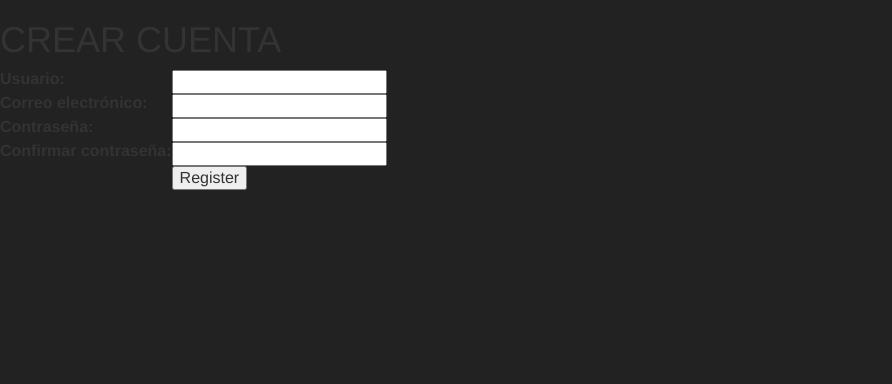
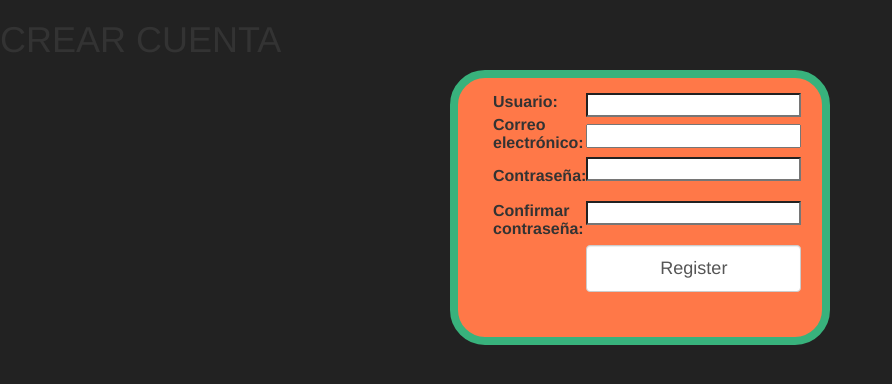
Before and after one commit to grchristian/RoboWorld, a Django app: page /register/ in a window 1280 px wide. Shown: the top 384 px of the page, without its empty margins (0-892 px from the left). Run offline with Django 3.2, Linux system fonts and the light colour scheme; some libraries are stand-ins or nearby versions.

Commit message:
crear cuenta formato colores

```diff
--- a/roboworld_app/templates/roboworld_app/register.html
+++ b/roboworld_app/templates/roboworld_app/register.html
@@ -23,7 +23,7 @@
 
 {% block content %}
 
-     <div class="login">
+     <div class="login" class="wrapper">
 
          {% if messages %}
             <ul>
@@ -35,13 +35,13 @@
 
         <h1>CREAR CUENTA</h1>
 
-         <form method="post" >
+         <form method="post" class="form-signin">
              {% csrf_token %}
              <table>
                 {{ form.as_table }}
                  <tr>
                     <td></td>
-                    <td><input type="submit" name="submit" value="Register" /></td>
+                    <td><input type="submit" name="submit" value="Register" class="form-control"/></td>
                 </tr>
              </table>
          </form>
```
